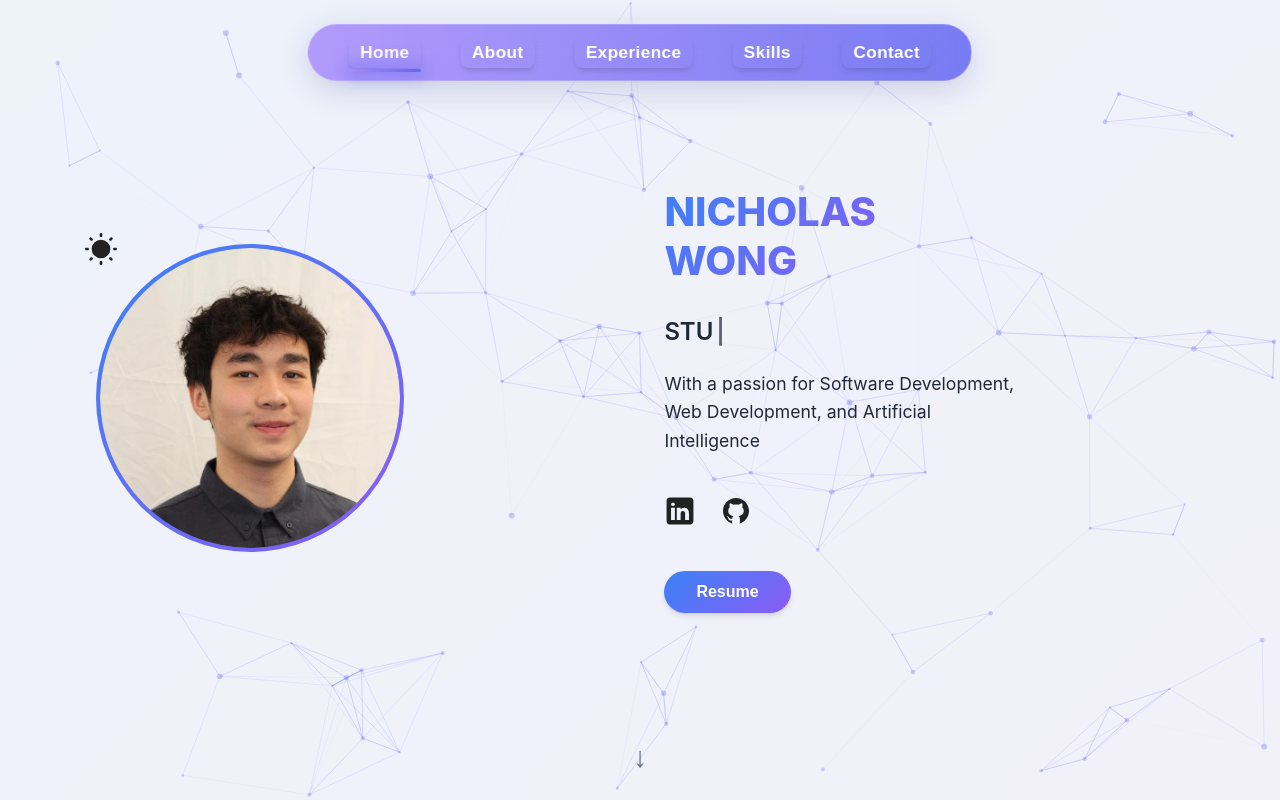
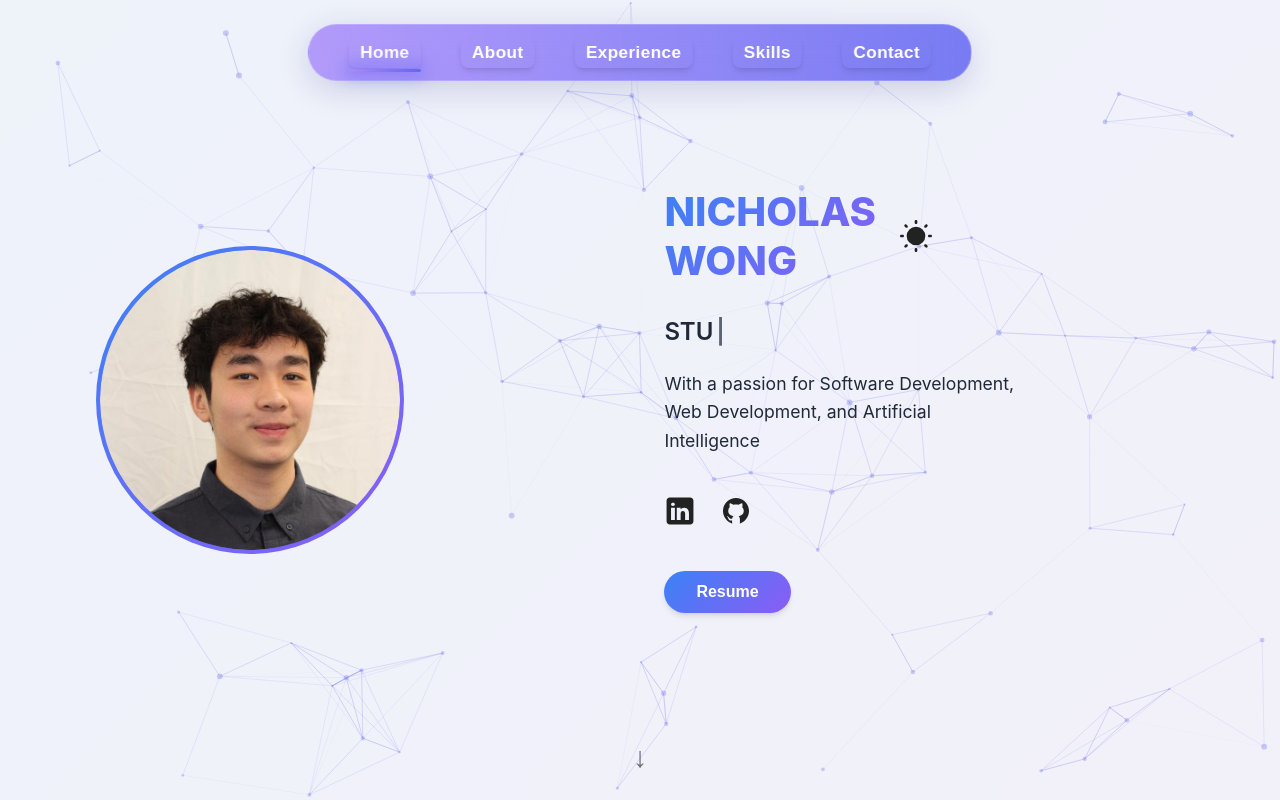
Before and after one commit to nickw0ng/Portfolio-Website, a React (Vite) app: page / in a window 1280 px wide. Shown: the top 800 px of the page. Built offline with nearby package versions, Linux system fonts and the light colour scheme.

Commit message:
undo changes

```diff
--- a/src/sections/Hero/Hero.jsx
+++ b/src/sections/Hero/Hero.jsx
@@ -30,12 +30,16 @@ function Hero() {
 
 
   return <section className={styles.container}>
-    <div className={styles.imageContainer}>
     <img
       className={styles.hero}
       src={heroImg}
       alt="Profile picture of Nicholas Wong"
     />
+    <div className={styles.info}>
+        <div className={styles.nameRow}>
+          <h1>
+            Nicholas<br />Wong
+          </h1>
           <div className={styles.themeIconWrapper}>
             <img
               className={styles.colorModeInline}
@@ -45,12 +49,6 @@ function Hero() {
             />
             <span className={styles.themeTooltip}>Switch theme</span>
           </div>
-    </div>
-    <div className={styles.info}>
-        <div className={styles.nameRow}>
-          <h1>
-            Nicholas<br />Wong
-          </h1>
         </div>
         <h2>
           <span> {typeEffect}</span>
--- a/src/sections/Hero/HeroStyles.module.css
+++ b/src/sections/Hero/HeroStyles.module.css
@@ -23,11 +23,6 @@
   opacity: 0.95;
   z-index: -1;
   backdrop-filter: blur(10px);
-}
-
-.imageContainer {
-  position: relative;
-  display: inline-block;
 }
 
 .hero {
@@ -116,18 +111,16 @@ button:active {
 }
 
 .themeIconWrapper {
-  position: absolute;
-  top: -10px;
-  left: -10px;
-  z-index: 2;
-  border-radius: 50%;
-  padding: 4px;
+  position: relative;
+  display: flex;
+  align-items: center;
 }
 
 .colorModeInline {
-  width: 28px;
-  height: 28px;
+  width: 32px;
+  height: 32px;
   cursor: pointer;
+  margin-left: 0.5rem;
   transition: transform 0.3s ease;
   animation: themePulse 2.2s infinite cubic-bezier(.4,0,.2,1);
   box-shadow: 0 0 0 0 rgba(167,139,250,0.4);
@@ -207,16 +200,6 @@ button:active {
     margin-right: 2rem;
   }
 
-  .themeIconWrapper {
-    top: -15px;
-    left: -15px;
-  }
-
-  .colorModeInline {
-    width: 32px;
-    height: 32px;
-  }
-
   .info {
     text-align: left;
     align-items: flex-start;
```
Lines whose indentation alone changed are shown as unchanged.
